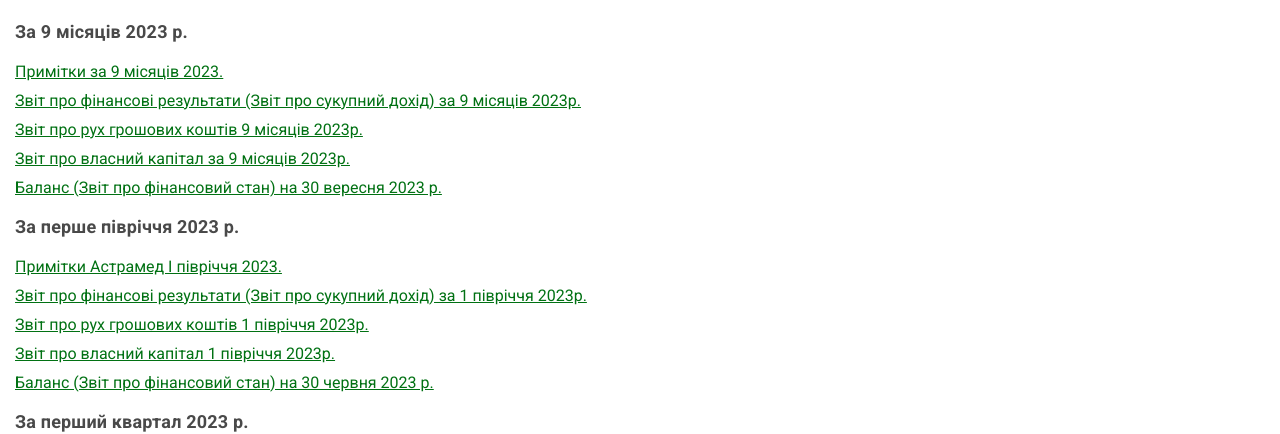
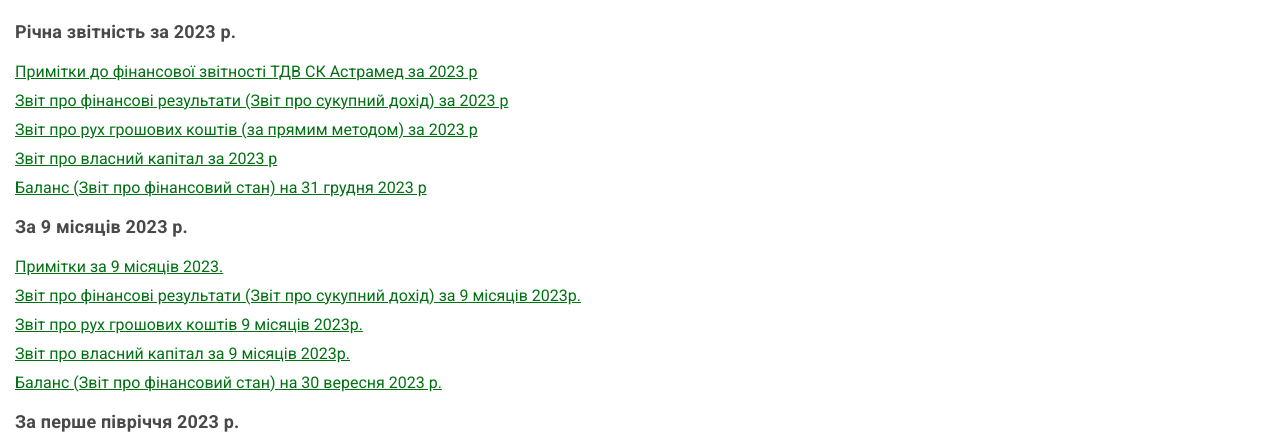
Before and after one commit to purr-purr/astramed-ic.com, a plain HTML site: page reporting.html in a window 1280 px wide. Shown: the part 367-801 px from the top of the page. Drawn offline with nearby package versions, Linux system fonts and the light colour scheme; a web font is replaced by a local one.

Commit message:
feature: add year reporting documentation

```diff
--- a/reporting.html
+++ b/reporting.html
@@ -50,7 +50,43 @@
                 <h2>Звітність "Астрамед"</h2>
 
                 <ul class="link-list">
-		                <li>
+	                <li>
+		                <h3 class="link-list__sub-title">Рiчна звiтнiсть за 2023
+			                р.</h3>
+	                </li>
+
+	                <li>
+		                <a
+			                href="assets/documents/reporting/2023/full_year_2023/Примітки до фінансової звітності ТДВ СК Астрамед за 2023р.pdf"
+			                target="_blank">Примітки до фінансової звітності ТДВ СК
+			                Астрамед за 2023 р</a>
+	                </li>
+
+	                <li>
+		                <a
+			                href="assets/documents/reporting/2023/full_year_2023/Звіт про фінансові результати (Звіт про сукупний дохід) за 2023 р.pdf"
+			                target="_blank">Звіт про фінансові результати (Звіт про сукупний дохід) за 2023 р</a>
+	                </li>
+
+	                <li>
+		                <a
+			                href="assets/documents/reporting/2023/full_year_2023/Звіт про рух грошових коштів (за прямим методом) за 2023 р.pdf"
+			                target="_blank">Звіт про рух грошових коштів (за прямим методом) за 2023 р</a>
+	                </li>
+
+	                <li>
+		                <a
+			                href="assets/documents/reporting/2023/full_year_2023/Звіт про власний капітал за 2023 р.pdf"
+			                target="_blank">Звіт про власний капітал за 2023 р</a>
+	                </li>
+
+	                <li>
+		                <a
+			                href="assets/documents/reporting/2023/full_year_2023/Баланс (Звіт про фінансовий стан) на 31 грудня 2023 р.pdf"
+			                target="_blank">Баланс (Звіт про фінансовий стан) на 31 грудня 2023 р</a>
+	                </li>
+
+	                <li>
 			                <h3 class="link-list__sub-title">За 9 мiсяцiв 2023
 				                р.</h3>
 		                </li>
```
Also changed, not shown: 5 other files.
